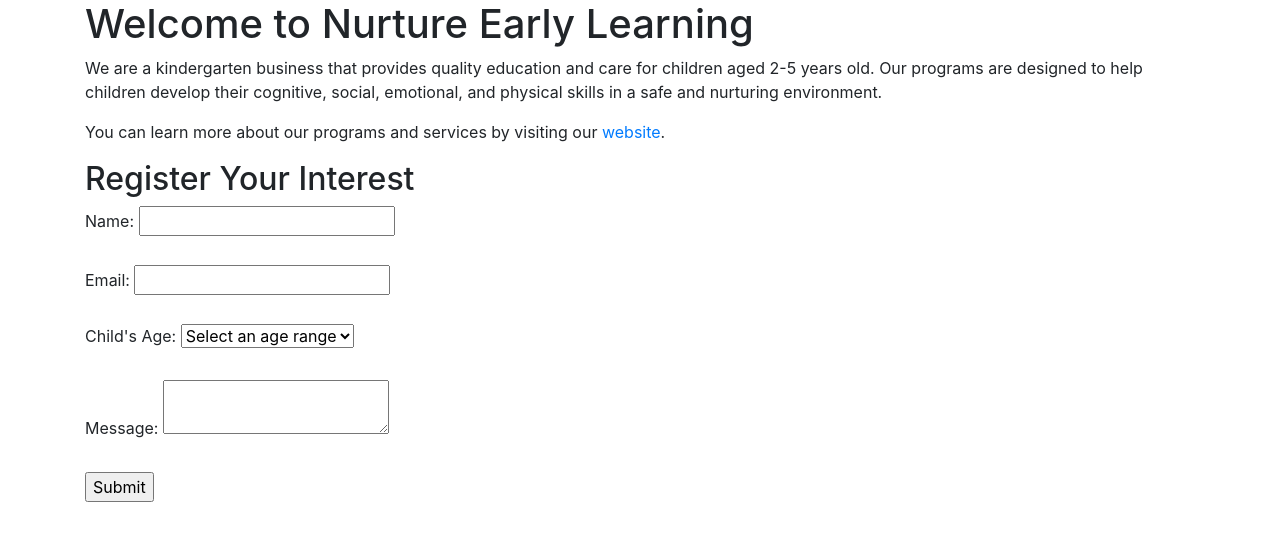
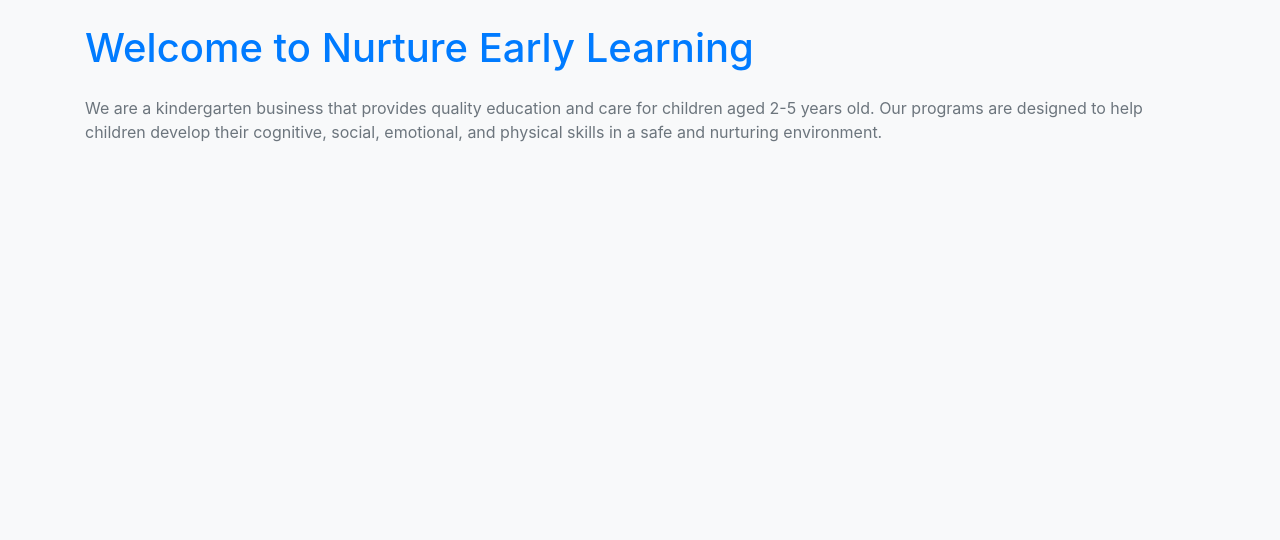
Before and after one commit to NurtureEL/NurtureEL.github.io, a plain HTML site: page index.html in a window 1280 px wide. Drawn offline with nearby package versions, Linux system fonts and the light colour scheme.

Commit message:
replace with bootstrap

```diff
--- a/index.html
+++ b/index.html
@@ -2,35 +2,15 @@
 <html>
     <head>
         <title>Nurture Early Learning</title>
-        <head>
-            <link rel="stylesheet" href="https://stackpath.bootstrapcdn.com/bootstrap/4.3.1/css/bootstrap.min.css">
-        </head>
+        <link rel="stylesheet" href="https://stackpath.bootstrapcdn.com/bootstrap/4.3.1/css/bootstrap.min.css">
     </head>
-    <body>
+    <body class="bg-light">
         <div class="container">
-            <header>
-                <h1>Welcome to Nurture Early Learning</h1>
+            <header class="my-4">
+                <h1 class="text-primary">Welcome to Nurture Early Learning</h1>
             </header>
             <main>
-                <p>We are a kindergarten business that provides quality education and care for children aged 2-5 years old. Our programs are designed to help children develop their cognitive, social, emotional, and physical skills in a safe and nurturing environment.</p>
-                <p>You can learn more about our programs and services by visiting our <a href="#">website</a>.</p>
-                <form>
-                    <h2>Register Your Interest</h2>
-                    <label for="name">Name:</label>
-                    <input type="text" id="name" name="name" required><br><br>
-                    <label for="email">Email:</label>
-                    <input type="email" id="email" name="email" required><br><br>
-                    <label for="child-age">Child's Age:</label>
-                    <select id="child-age" name="child-age" required>
-                        <option value="">Select an age range</option>
-                        <option value="2-3">2-3 years old</option>
-                        <option value="3-4">3-4 years old</option>
-                        <option value="4-5">4-5 years old</option>
-                    </select><br><br>
-                    <label for="message">Message:</label>
-                    <textarea id="message" name="message"></textarea><br><br>
-                    <input type="submit" value="Submit">
-                </form>
+                <p class="text-secondary">We are a kindergarten business that provides quality education and care for children aged 2-5 years old. Our programs are designed to help children develop their cognitive, social, emotional, and physical skills in a safe and nurturing environment.</p>
             </main>
         </div>
     </body>
```
